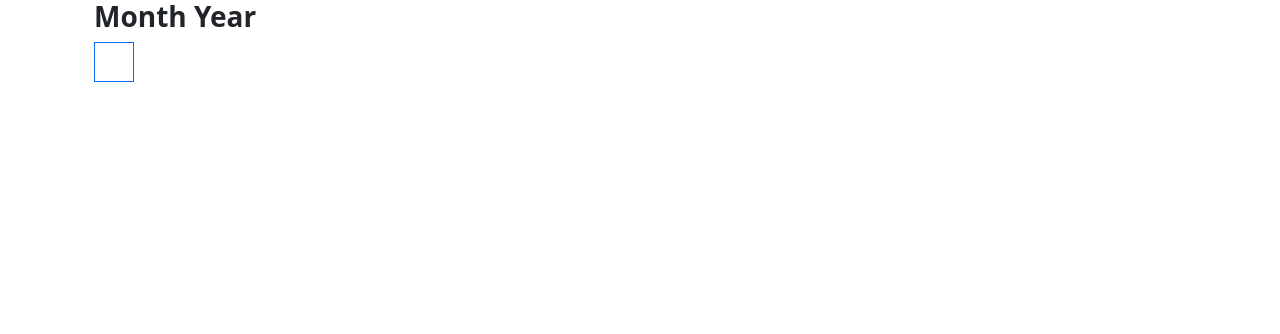
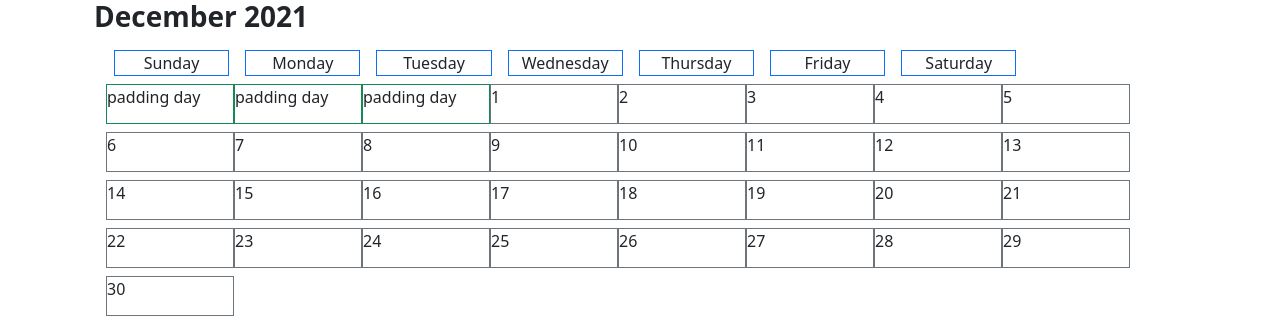
Before and after one commit to Jamesmjkim/calendar-cloud-solo-project, a React app: page / in a window 1280 px wide. Shown: the top 334 px of the page. Built offline with nearby package versions, Linux system fonts and the light colour scheme.

Commit message:
aligned calendar

```diff
--- a/client/components/calendar/calendar.jsx
+++ b/client/components/calendar/calendar.jsx
@@ -1,13 +1,27 @@
 import React from 'react';
+import Weekdays from './components/weekdays.jsx';
+import DayBlock from './components/dayBlock.jsx';
 
 const Calendar = () => {
+  const todayDate = new Date();
+  const month = todayDate.getMonth();
+  const day = todayDate.getDay();
+  const year = todayDate.getFullYear();
+  const daysInMonth = new Date(year, month + 1, 0).getDate();
+  const firstDayOfMonth = new Date(year, month, 1);
+
+  const dateString = firstDayOfMonth.toLocaleDateString('en-us', {
+    weekday: 'long',
+    month: 'long',
+  });
+  const monthString = dateString.split(' ')[0];
+  const weekday = dateString.split(' ')[1];
+
   return (
     <div className='container'>
-      <h3 className='fw-bold'>Month Year</h3>
-      <div
-        className='border border-primary'
-        style={{ width: '5vh', height: '5vh' }}
-      ></div>
+      <h3 className='fw-bold'>{`${monthString} ${year}`}</h3>
+      <Weekdays />
+      <DayBlock weekday={weekday} daysInMonth={daysInMonth} />
     </div>
   );
 };
--- /dev/null
+++ b/client/components/calendar/components/dayBlock.jsx
@@ -0,0 +1,38 @@
+import React from 'react';
+import DaySquare from './daySquare.jsx';
+import PadDays from './padDays.jsx';
+
+const DayBlock = ({ weekday, daysInMonth }) => {
+  const weekdays = [
+    'Sunday',
+    'Monday',
+    'Tuesday',
+    'Wednesday',
+    'Thursday',
+    'Friday',
+    'Saturday',
+  ];
+  const blocks = [];
+  const padDays = weekdays.indexOf(weekday);
+  //   console.log(padDays);
+  for (let i = 1; i < daysInMonth + padDays; i++) {
+    if (i <= padDays) {
+      blocks.push(<PadDays key={i} />);
+    } else {
+      blocks.push(<DaySquare day={i - padDays} key={i} />);
+    }
+  }
+
+  return (
+    <div
+      className='container d-flex justify-content-start flex-wrap'
+      style={{ width: '100vw' }}
+    >
+      {/* <div className='row'>{blocks}</div> */}
+      {blocks}
+    </div>
+  );
+};
+// d-flex justify-content-start flex-wrap
+
+export default DayBlock;
--- /dev/null
+++ b/client/components/calendar/components/daySquare.jsx
@@ -0,0 +1,13 @@
+import React from 'react';
+
+const DaySquare = ({ day }) => {
+  return (
+    <span
+      className='border border-secondary mb-2'
+      style={{ width: '10vw', height: '5vh' }}
+    >
+      {day}
+    </span>
+  );
+};
+export default DaySquare;
--- /dev/null
+++ b/client/components/calendar/components/padDays.jsx
@@ -0,0 +1,13 @@
+import React from 'react';
+
+const PadDays = () => {
+  return (
+    <span
+      className='border border-success mb-2'
+      style={{ width: '10vw', height: '5vh' }}
+    >
+      padding day
+    </span>
+  );
+};
+export default PadDays;
--- /dev/null
+++ b/client/components/calendar/components/weekdayBlock.jsx
@@ -0,0 +1,10 @@
+import React from 'react';
+
+const WeekdayBlock = ({ day }) => {
+  return (
+    <span className='border border-primary m-2' style={{ width: '9vw' }}>
+      {day}
+    </span>
+  );
+};
+export default WeekdayBlock;
--- /dev/null
+++ b/client/components/calendar/components/weekdays.jsx
@@ -0,0 +1,27 @@
+import React from 'react';
+import WeekdayBlock from './weekdayBlock.jsx';
+
+const Weekdays = () => {
+  const days = [
+    'Sunday',
+    'Monday',
+    'Tuesday',
+    'Wednesday',
+    'Thursday',
+    'Friday',
+    'Saturday',
+  ];
+  const dayBlock = [];
+  days.forEach((day, index) => {
+    dayBlock.push(<WeekdayBlock day={day} key={index} />);
+  });
+  return (
+    <div
+      className='container d-flex text-center justitfy-content-start'
+      style={{ width: '100vw' }}
+    >
+      {dayBlock}
+    </div>
+  );
+};
+export default Weekdays;
--- a/package.json
+++ b/package.json
@@ -6,7 +6,7 @@
   "scripts": {
     "start": "NODE_ENV=production node server/server.js",
     "build": "NODE_ENV=production webpack",
-    "dev": "NODE_ENV=development concurrently \"nodemon server/server.js\" \"webpack serve --open\""
+    "dev": "NODE_ENV=development concurrently \"nodemon server/server.js\" \"webpack serve \""
   },
   "repository": {
     "url": "https://github.com/Jamesmjkim/calendar-cloud-solo-project"
--- a/webpack.config.js
+++ b/webpack.config.js
@@ -25,6 +25,7 @@ module.exports = {
     new HtmlWebpackPlugin({
       title: 'Development Calendar',
       template: './client/index.html',
+      cache: false,
     }),
   ],
   devServer: {
@@ -32,5 +33,6 @@ module.exports = {
       publicPath: '/build',
       //   directory: path.resolve(__dirname, './build'),
     },
+    hot: true,
   },
 };
```
